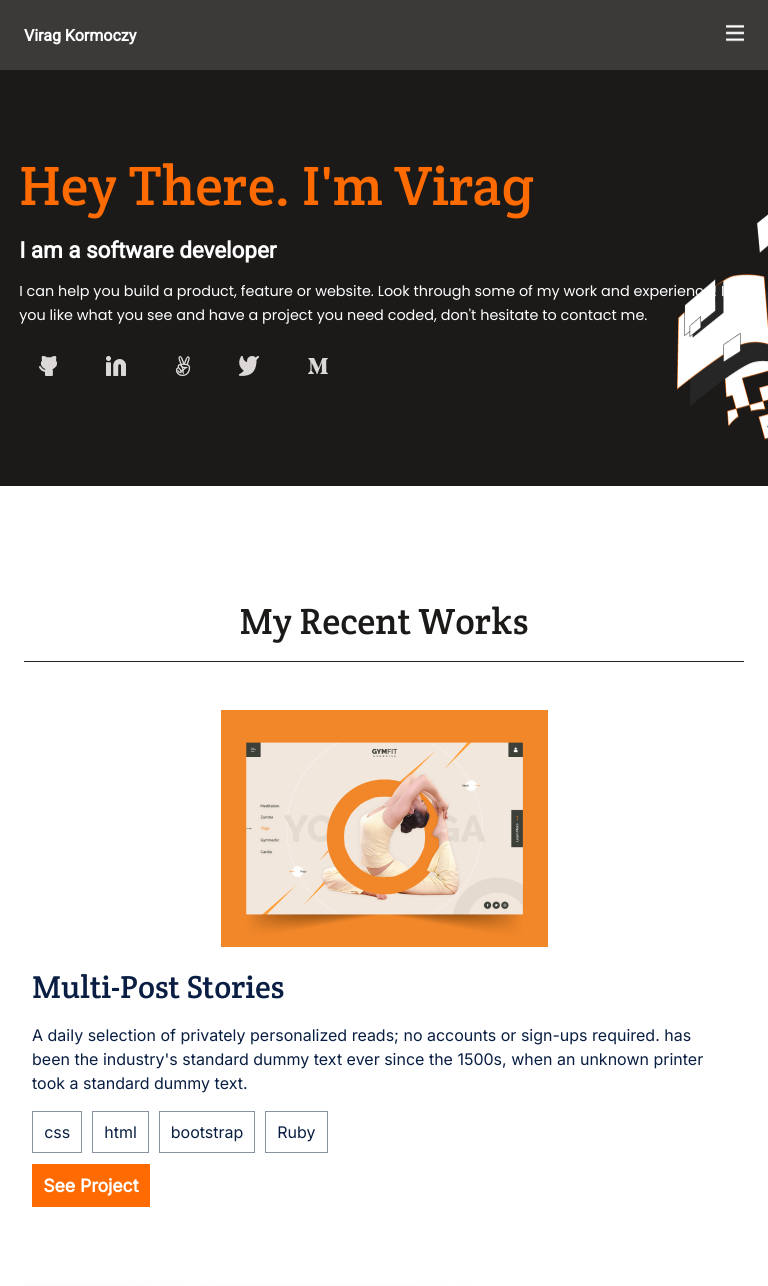
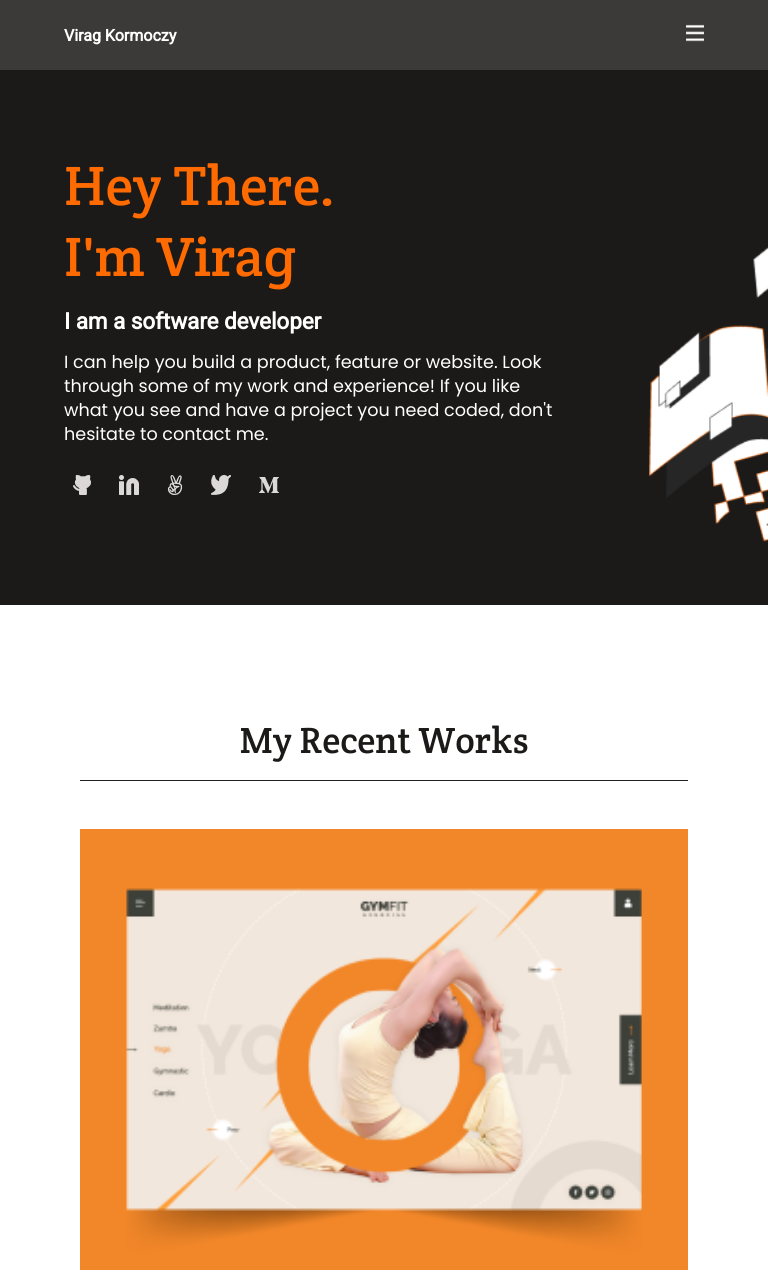
Before and after one commit to Stanleeeeee/Microverse-Portfolio, a website: page index.html in a window 768 px wide. Shown: the top 1286 px of the page. Drawn offline with Linux system fonts and the light colour scheme.

Commit message:
Add media query to tablets

```diff
--- a/style.css
+++ b/style.css
@@ -742,3 +742,62 @@ form {
     padding: 0 2.5rem;
   }
 }
+
+/* Media query for tablets */
+
+@media (min-width: 600px) and (max-width: 992px) {
+  nav {
+    margin: 0 4rem;
+  }
+
+  section#headline {
+    padding: 0 4rem 6rem 4rem;
+    background-size: 25%;
+    background-position: bottom right;
+  }
+
+  div#greeting {
+    width: 80%;
+  }
+
+  .title span {
+    display: block;
+  }
+
+  .description-p {
+    font-size: 1rem;
+    font-size: 1.1rem;
+  }
+
+  div#headline-icons > ul {
+    width: 35%;
+  }
+
+  #orange-project {
+    display: block;
+    width: 100%;
+  }
+
+  section#projects {
+    padding: 0 5rem 6rem 5rem;
+  }
+
+  #orange-p {
+    font-size: 1.2rem;
+  }
+
+  .mini-projects {
+    height: 700px;
+    gap: 2rem;
+  }
+
+  div.mini-projects p {
+    padding: 0 1rem 0.6rem 0.6rem;
+    font-size: 1.1rem;
+    line-height: 2rem;
+  }
+
+  #about-me-description {
+    padding: 0 3rem 3rem 3rem;
+  }
+}
```
